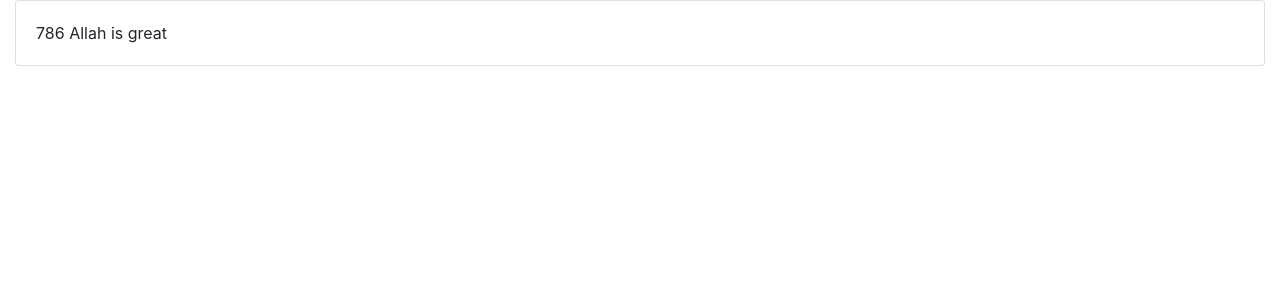
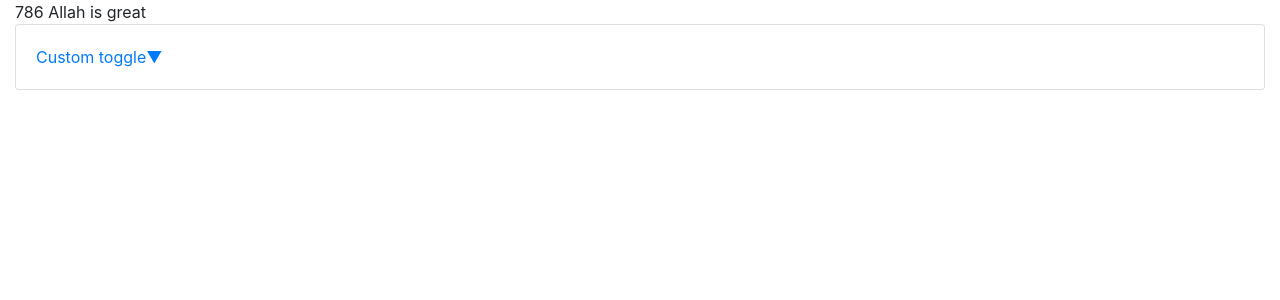
Before and after one commit to shamsme123/weather-app-react, a React app: page / in a window 1280 px wide. Shown: the top 300 px of the page. Built offline with nearby package versions, Linux system fonts and the light colour scheme.

Commit message:
Reusable drop down component

```diff
--- /dev/null
+++ b/src/assets/css/App.css
@@ -0,0 +1,4 @@
+.home div.dropdown-menu{
+    max-height: 300px;
+    overflow-y: scroll;
+}
--- a/src/components/Home/HomeComponent.js
+++ b/src/components/Home/HomeComponent.js
@@ -1,14 +1,36 @@
-import React from 'react';
-import {Container,Card} from 'react-bootstrap';
+import React, { useReducer } from 'react';
+import { Container, Row, Col, Card } from 'react-bootstrap';
+import cityData from '../../assets/city-data/cities-fr.json';
+import DropDown from '../ReusableComponnets/DropDown';
+import '../../assets/css/App.css';
+
+function reducer(state, action) {
+    console.log("state,action ===>", state, action);
+}
+
+const initialState = {
+}
 
 const HomeComponent = () => {
+    const [state, dispatch] = useReducer(reducer, initialState);
+    console.log("City Data ===>", cityData);
+
+    const handleSelect = (evt, evtKey) => {
+        console.log("On Select DropDown Call Back ===>", evt, evtKey);
+    }
+
     return (
-        <Container fluid>
-            <Card>
-                <Card.Body>
-                    786 Allah is great
-                </Card.Body>
-            </Card>
+        <Container fluid className='home'>
+            786 Allah is great
+            <Row>
+                <Col>
+                    <Card>
+                        <Card.Body>
+                            <DropDown onSelectCallBack={handleSelect} dropDownItemList={cityData} />
+                        </Card.Body>
+                    </Card>
+                </Col>
+            </Row>
         </Container>
     );
 };
--- /dev/null
+++ b/src/components/ReusableComponnets/DropDown.js
@@ -0,0 +1,70 @@
+import React, { useState } from 'react';
+import Dropdown from 'react-bootstrap/Dropdown';
+import Form from 'react-bootstrap/Form';
+
+// The forwardRef is important!!
+// Dropdown needs access to the DOM node in order to position the Menu
+const CustomToggle = React.forwardRef(({ children, onClick }, ref) => (
+  <a
+    href=""
+    ref={ref}
+    onClick={(e) => {
+      e.preventDefault();
+      onClick(e);
+    }}
+  >
+    {children}
+    &#x25bc;
+  </a>
+));
+
+// forwardRef again here!
+// Dropdown needs access to the DOM of the Menu to measure it
+const CustomMenu = React.forwardRef(
+  ({ children, style, className, 'aria-labelledby': labeledBy }, ref) => {
+    const [value, setValue] = useState('');
+
+    return (
+      <div
+        ref={ref}
+        style={style}
+        className={className}
+        aria-labelledby={labeledBy}
+      >
+        <Form.Control
+          autoFocus
+          className="mx-3 my-2 w-auto"
+          placeholder="Type to filter..."
+          onChange={(e) => setValue(e.target.value)}
+          value={value}
+        />
+        <ul className="list-unstyled">
+          {React.Children.toArray(children).filter(
+            (child) =>
+              !value || child.props.children.startsWith(value) || child.props.children.toLowerCase().startsWith(value),
+          )}
+        </ul>
+      </div>
+    );
+  },
+);
+
+const DropDown = ({onSelectCallBack, dropDownItemList}) => {
+    return (
+        <Dropdown onSelect={onSelectCallBack}>
+            <Dropdown.Toggle as={CustomToggle} id="dropdown-custom-components">
+            Custom toggle
+            </Dropdown.Toggle>
+
+            <Dropdown.Menu as={CustomMenu}>
+                {
+                    dropDownItemList.map((item)=>(
+                        <Dropdown.Item eventKey={item.id} key={item.id}>{item.nm}</Dropdown.Item>
+                    ))
+                }
+            </Dropdown.Menu>
+        </Dropdown>
+    );
+};
+
+export default DropDown;
```
Also changed, not shown: src/assets/city-data/cities-fr.json (renamed from src/assets/cities-fr.json), 1 other file (tests, documents, lock files or other folders).
